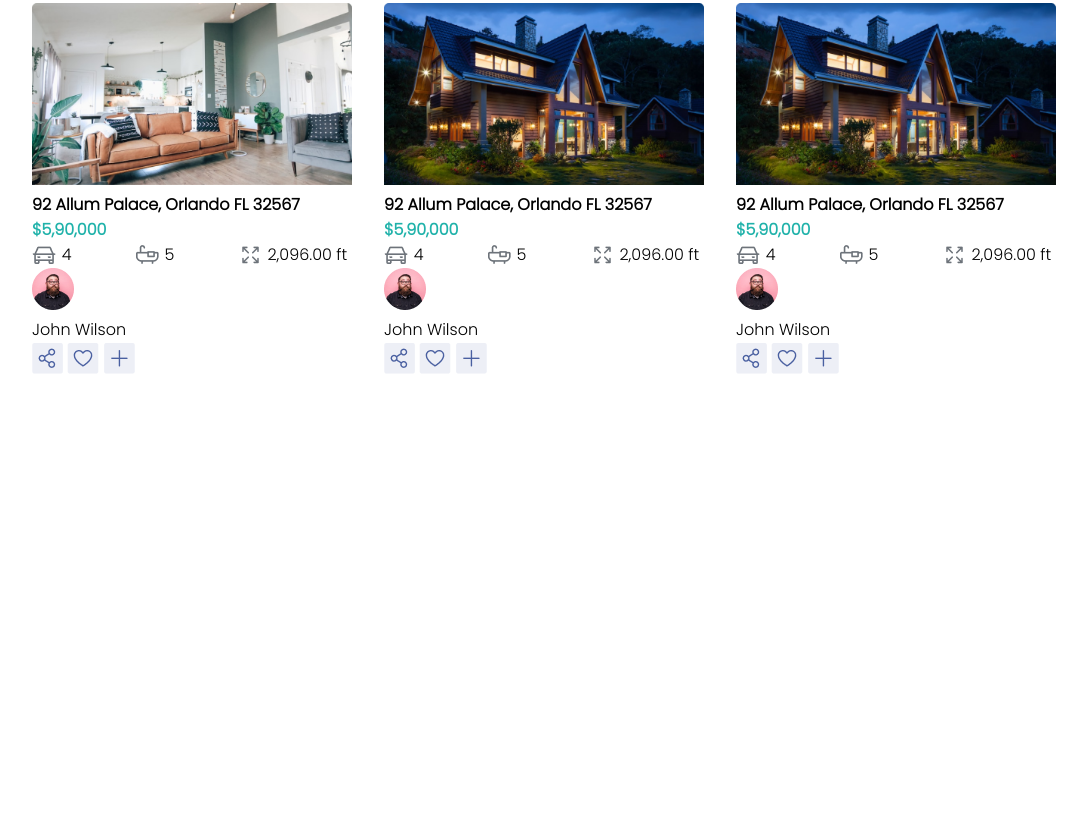
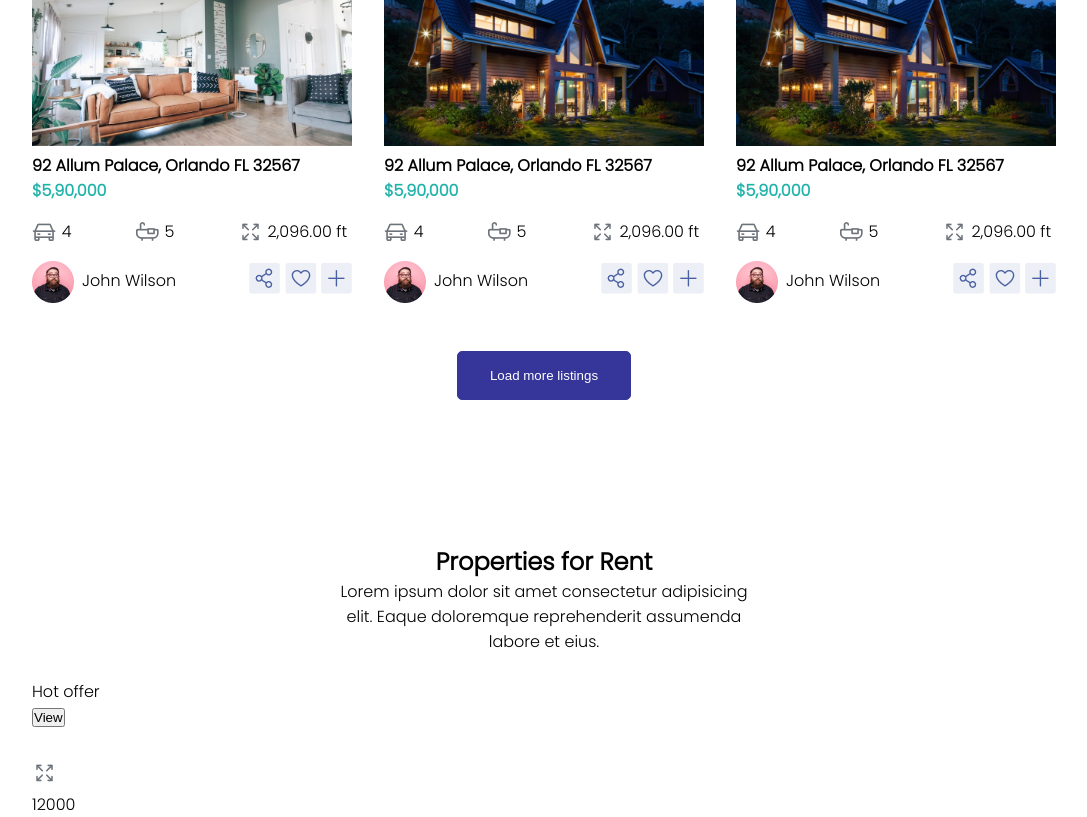
Before and after one commit to AliHamza8/Practice-Real-Estate-Web, a plain HTML site: page index.html in a window 1280 px wide. Shown: the part 2841-3658 px from the top of the page, without its empty margins (96-1183 px from the left). Before the commit the page ends 3222 px from the top, so only its background shows below. Drawn offline with Linux system fonts and the light colour scheme; a web font is replaced by a local one.

Commit message:
image slider

```diff
--- a/index.html
+++ b/index.html
@@ -560,7 +560,30 @@
                         </div>
                     </div>
                 </div>
+                <button class="load-btn">Load more listings</button>
+            </div>
+        </section>
 
+        <section class="section-4">
+            <div class="image-slider-header">
+                <h1>Properties for Rent</h1>
+                <p>Lorem ipsum dolor sit amet consectetur adipisicing elit.
+                    Eaque doloremque reprehenderit assumenda labore et eius.</p>
+            </div>
+            <div class="image-slider">
+                <img src="" alt="">
+                <div class="img-info">
+                    <p>Hot offer</p>
+                    <button class="View-button">View</button>
+                    <div class="location">
+                        <img src="images/MapPin.png" alt="">
+                        <div class="image-area">
+                            <img src="images/ArrowsOut.png" alt="">
+                            <p>12000</p>
+                        </div>
+
+                    </div>
+                </div>
             </div>
         </section>
 
--- a/style.css
+++ b/style.css
@@ -524,19 +524,71 @@ hr {
     width: 20rem;
 }
 
+.price {
+    color: lightseagreen;
+    font-weight: bold;
+}
+
 .car {
     display: flex;
+    margin: 1rem 0;
 }
 
 .car img {
     margin-right: .3rem;
 }
 
-.price {
-    color: lightseagreen;
-    font-weight: bold;
-}
-
 .car p {
     margin-right: 0.3rem;
 }
+
+.owner-description {
+    display: flex;
+    justify-content: space-between;
+    align-items: center;
+}
+
+.personal-details {
+    display: flex;
+}
+
+.personal-details img {
+    margin-right: 0.5rem;
+}
+
+.personal-details p {
+    margin-top: 0.5rem;
+}
+
+.load-btn {
+    margin: 2rem auto;
+    padding: 1rem 2rem;
+    background-color: rgb(53, 53, 154);
+    color: white;
+    border: 1px solid rgb(53, 53, 154);
+    border-radius: 5px;
+    cursor: pointer;
+    transition: all .4s ease;
+}
+
+.load-btn:hover {
+    background-color: transparent;
+    color: rgb(53, 53, 154);
+    border: 1px solid rgb(53, 53, 154);
+}
+
+.section-4 {
+    margin-top: 7rem;
+}
+
+.image-slider-header {
+    margin: 0 auto;
+    max-width: 40%;
+}
+
+.image-slider-header h1 {
+    text-align: center;
+}
+.image-slider-header p {
+    text-align: center;
+}
```
